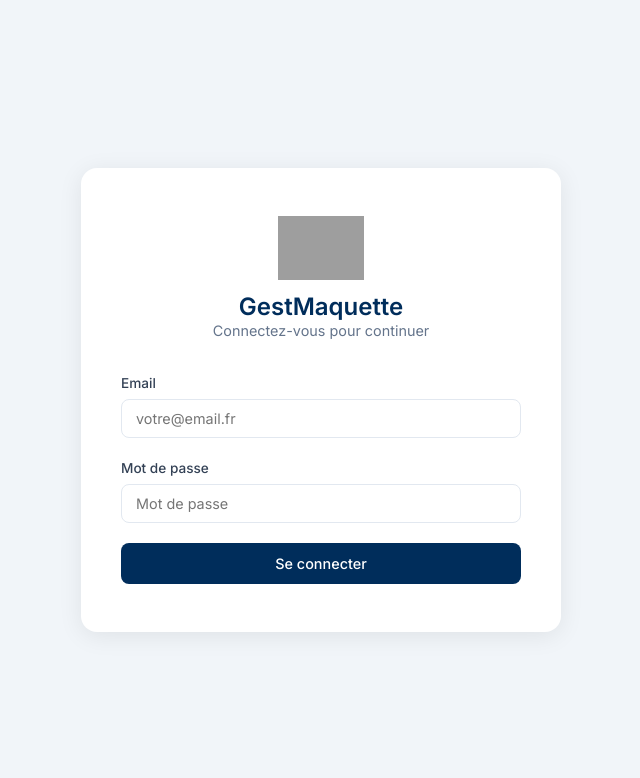
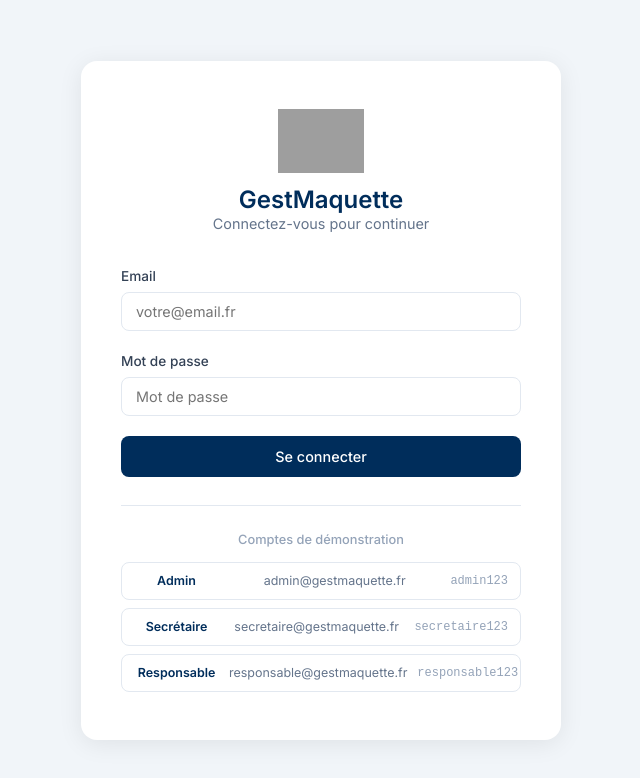
Before and after one commit to Hickstead00/projet_sysinfo_l3, an Angular app in the folder front/: page /login in a window 1280 px wide. Shown: the top 778 px of the page, without its empty margins (319-959 px from the left). Built offline with nearby package versions, Linux system fonts and the light colour scheme; no server answers; grey boxes are pictures that could not be loaded.

Commit message:
Modification de l'authentification via un pattern observer/observé et la bib rxjs, modification des droits de route pour la secretaire ainsi que de la landing page + affichage des comptes de test sur la page de login

```diff
--- a/front/src/app/app.routes.ts
+++ b/front/src/app/app.routes.ts
@@ -5,14 +5,16 @@ import { UEComponent } from './component/ue/ue';
 import { ParametresComponent } from './component/parametres/parametres';
 import { MaquettesComponent } from './component/maquettes/maquettes';
 import { LoginComponent } from './component/login/login';
+import { AccueilComponent } from './component/accueil/accueil';
 import { authGuard } from './guard/auth.guard';
 
 export const routes: Routes = [
   { path: 'login', component: LoginComponent },
+  { path: 'accueil', component: AccueilComponent, canActivate: [authGuard] },
   { path: 'gestionTags', component: GestionTags, canActivate: [authGuard] },
   { path: 'enseignants', component: Enseignants, canActivate: [authGuard] },
   { path: 'ue', component: UEComponent, canActivate: [authGuard] },
   { path: 'parametres', component: ParametresComponent, canActivate: [authGuard] },
-  { path: 'maquettes', component: MaquettesComponent, canActivate: [authGuard] },
-  { path: '', redirectTo: 'maquettes', pathMatch: 'full' },
+  { path: 'maquettes', component: MaquettesComponent, canActivate: [authGuard], data: { roles: ['RESPONSABLE', 'ADMIN'] } },
+  { path: '', redirectTo: 'accueil', pathMatch: 'full' },
 ];
--- /dev/null
+++ b/front/src/app/component/accueil/accueil.html
@@ -0,0 +1,68 @@
+<div class="accueil-container">
+
+  <div class="hero">
+    <img src="/logo.png" alt="GestMaquette" class="hero-logo">
+    <h1>Bienvenue sur <span class="brand">GestMaquette</span></h1>
+    @if (utilisateur) {
+      <p class="hero-subtitle">Connecté en tant que <strong>{{ utilisateur.nomUtilisateur }}</strong></p>
+    }
+  </div>
+
+  <p class="description">
+    GestMaquette est une plateforme de gestion des maquettes pédagogiques développée pour
+    l'Université d'Orléans. Elle permet de concevoir, organiser et valider les cursus
+    universitaires de la Licence au Master.
+  </p>
+
+  <div class="features-grid">
+
+    <div class="feature-card">
+      <div class="feature-icon">🎓</div>
+      <h3>Maquettes</h3>
+      <p>Créez et organisez vos maquettes pédagogiques par glisser-déposer.
+        Validez les ECTS, les prérequis et le budget en temps réel.</p>
+    </div>
+
+    <div class="feature-card">
+      <div class="feature-icon">📚</div>
+      <h3>Unités d'Enseignement</h3>
+      <p>Gérez le catalogue d'UE avec leurs volumes horaires (CM, TD, TP),
+        crédits ECTS, prérequis et équipes pédagogiques.</p>
+    </div>
+
+    <div class="feature-card">
+      <div class="feature-icon">👥</div>
+      <h3>Enseignants</h3>
+      <p>Administrez les enseignants, leurs compétences et leurs affectations
+        aux différentes unités d'enseignement.</p>
+    </div>
+
+    <div class="feature-card">
+      <div class="feature-icon">🏷️</div>
+      <h3>Tags</h3>
+      <p>Organisez les UE et enseignants par domaines de compétences grâce
+        à un système de tags colorés.</p>
+    </div>
+
+    <div class="feature-card">
+      <div class="feature-icon">⚙️</div>
+      <h3>Paramètres</h3>
+      <p>Configurez les tarifs horaires, le budget maximal et les alertes
+        de validation pour vos maquettes.</p>
+    </div>
+
+    <div class="feature-card">
+      <div class="feature-icon">📄</div>
+      <h3>Export PDF</h3>
+      <p>Exportez vos maquettes finalisées au format PDF pour archivage
+        et diffusion auprès des équipes.</p>
+    </div>
+
+  </div>
+
+  <div class="credits">
+    <p>Projet Système d'Information — L3 MIAGE, Université d'Orléans</p>
+    <p class="team">AMGHAR Gassien · BODIN Virgile · DELAHAYE Antoine</p>
+  </div>
+
+</div>
--- /dev/null
+++ b/front/src/app/component/accueil/accueil.scss
@@ -0,0 +1,106 @@
+@import url('https://fonts.googleapis.com/css2?family=Inter:wght@400;500;600;700&display=swap');
+
+.accueil-container {
+  max-width: 960px;
+  margin: 0 auto;
+  padding: 48px 32px 64px;
+  font-family: 'Inter', sans-serif;
+}
+
+.hero {
+  text-align: center;
+  margin-bottom: 32px;
+}
+
+.hero-logo {
+  height: 80px;
+  margin-bottom: 16px;
+}
+
+.hero h1 {
+  font-size: 1.8rem;
+  font-weight: 700;
+  color: #1e2a3a;
+  margin: 0 0 8px;
+}
+
+.brand {
+  color: #002d5b;
+}
+
+.hero-subtitle {
+  color: #64748b;
+  font-size: 0.95rem;
+  margin: 0;
+}
+
+.description {
+  text-align: center;
+  color: #475569;
+  font-size: 0.95rem;
+  line-height: 1.6;
+  max-width: 680px;
+  margin: 0 auto 40px;
+}
+
+.features-grid {
+  display: grid;
+  grid-template-columns: repeat(3, 1fr);
+  gap: 20px;
+  margin-bottom: 48px;
+}
+
+.feature-card {
+  background: white;
+  border: 1px solid #e2e8f0;
+  border-radius: 12px;
+  padding: 24px;
+  transition: box-shadow 0.2s ease, border-color 0.2s ease;
+
+  &:hover {
+    border-color: #cbd5e1;
+    box-shadow: 0 4px 12px rgba(0, 0, 0, 0.06);
+  }
+}
+
+.feature-icon {
+  font-size: 1.6rem;
+  margin-bottom: 12px;
+}
+
+.feature-card h3 {
+  font-size: 0.95rem;
+  font-weight: 600;
+  color: #1e2a3a;
+  margin: 0 0 8px;
+}
+
+.feature-card p {
+  font-size: 0.82rem;
+  color: #64748b;
+  line-height: 1.5;
+  margin: 0;
+}
+
+.credits {
+  text-align: center;
+  padding-top: 32px;
+  border-top: 1px solid #e2e8f0;
+}
+
+.credits p {
+  color: #94a3b8;
+  font-size: 0.82rem;
+  margin: 0 0 4px;
+}
+
+.credits .team {
+  font-weight: 500;
+  color: #64748b;
+}
+
+@media (max-width: 768px) {
+  .features-grid {
+    grid-template-columns: 1fr;
+  }
+}
--- /dev/null
+++ b/front/src/app/component/accueil/accueil.ts
@@ -0,0 +1,20 @@
+import { Component, OnInit } from '@angular/core';
+import { AuthService } from '../../service/auth-service';
+import { AuthResponse } from '../../model/auth-response';
+
+@Component({
+  selector: 'app-accueil',
+  templateUrl: './accueil.html',
+  styleUrl: './accueil.scss',
+})
+export class AccueilComponent implements OnInit {
+  utilisateur: AuthResponse | null = null;
+
+  constructor(private authService: AuthService) {}
+
+  ngOnInit(): void {
+    this.authService.me().subscribe({
+      next: (user) => this.utilisateur = user,
+    });
+  }
+}
--- a/front/src/app/component/login/login.html
+++ b/front/src/app/component/login/login.html
@@ -22,5 +22,26 @@
 
       <button type="submit">Se connecter</button>
     </form>
+
+    <div class="demo-section">
+      <p class="demo-title">Comptes de démonstration</p>
+      <div class="demo-comptes">
+        <div class="demo-compte" (click)="remplirDemo('admin@gestmaquette.fr', 'admin123')">
+          <span class="demo-role">Admin</span>
+          <span class="demo-email">admin&#64;gestmaquette.fr</span>
+          <span class="demo-mdp">admin123</span>
+        </div>
+        <div class="demo-compte" (click)="remplirDemo('secretaire@gestmaquette.fr', 'secretaire123')">
+          <span class="demo-role">Secrétaire</span>
+          <span class="demo-email">secretaire&#64;gestmaquette.fr</span>
+          <span class="demo-mdp">secretaire123</span>
+        </div>
+        <div class="demo-compte" (click)="remplirDemo('responsable@gestmaquette.fr', 'responsable123')">
+          <span class="demo-role">Responsable</span>
+          <span class="demo-email">responsable&#64;gestmaquette.fr</span>
+          <span class="demo-mdp">responsable123</span>
+        </div>
+      </div>
+    </div>
   </div>
 </div>
--- a/front/src/app/component/login/login.scss
+++ b/front/src/app/component/login/login.scss
@@ -93,3 +93,58 @@ button {
     background-color: #001d3d;
   }
 }
+
+.demo-section {
+  margin-top: 28px;
+  padding-top: 24px;
+  border-top: 1px solid #e2e8f0;
+}
+
+.demo-title {
+  font-size: 0.8rem;
+  color: #94a3b8;
+  text-align: center;
+  margin: 0 0 12px;
+  font-weight: 500;
+}
+
+.demo-comptes {
+  display: flex;
+  flex-direction: column;
+  gap: 8px;
+}
+
+.demo-compte {
+  display: flex;
+  align-items: center;
+  gap: 10px;
+  padding: 8px 12px;
+  border: 1px solid #e2e8f0;
+  border-radius: 8px;
+  cursor: pointer;
+  transition: all 0.2s;
+
+  &:hover {
+    border-color: #002d5b;
+    background-color: #f8fafc;
+  }
+}
+
+.demo-role {
+  font-size: 0.78rem;
+  font-weight: 600;
+  color: #002d5b;
+  min-width: 85px;
+}
+
+.demo-email {
+  font-size: 0.78rem;
+  color: #64748b;
+  flex: 1;
+}
+
+.demo-mdp {
+  font-size: 0.75rem;
+  color: #94a3b8;
+  font-family: monospace;
+}
--- a/front/src/app/component/login/login.ts
+++ b/front/src/app/component/login/login.ts
@@ -16,10 +16,15 @@ export class LoginComponent {
 
   constructor(private authService: AuthService, private router: Router) {}
 
+  remplirDemo(email: string, motDePasse: string) {
+    this.email = email;
+    this.motDePasse = motDePasse;
+  }
+
   onSubmit() {
     this.erreur = '';
     this.authService.login(this.email, this.motDePasse).subscribe({
-      next: () => this.router.navigate(['/maquettes']),
+      next: () => this.router.navigate(['/accueil']),
       error: () => this.erreur = 'Email ou mot de passe incorrect.',
     });
   }
--- a/front/src/app/component/navbar/navbar.html
+++ b/front/src/app/component/navbar/navbar.html
@@ -1,9 +1,9 @@
 <nav class="navbar">
 
-    <div class="nav-logo">
+    <a class="nav-logo" routerLink="/accueil">
         <img src="/logo.png" alt="logo" class="logo-icon">
         <span class="logo-text">GestMaquette</span>
-    </div>
+    </a>
 
     <div class="nav-separator"></div>
 
@@ -11,14 +11,14 @@
         <li><a routerLink="/gestionTags" routerLinkActive="active">Tags</a></li>
         <li><a routerLink="/enseignants" routerLinkActive="active">Enseignants</a></li>
         <li><a routerLink="/ue" routerLinkActive="active">UEs</a></li>
-        @if (utilisateur?.role != "SECRETAIRE"){
+        @if ((utilisateur$ | async)?.role != "SECRETAIRE"){
           <li><a routerLink="/maquettes" routerLinkActive="active">Maquettes</a></li>
         }
     </ul>
 
     <ul class="nav-links-right">
         <li><a routerLink="/parametres" routerLinkActive="active">Paramètres</a></li>
-        @if (utilisateur) {
+        @if (utilisateur$ | async; as utilisateur) {
           <li><div class="user-avatar" [style.background]="getAvatarColor(utilisateur.nomUtilisateur)">
             {{ utilisateur.nomUtilisateur[0] }}
           </div></li>
--- a/front/src/app/component/navbar/navbar.scss
+++ b/front/src/app/component/navbar/navbar.scss
@@ -17,6 +17,8 @@
   display: flex;
   align-items: center;
   gap: 10px;
+  text-decoration: none;
+  cursor: pointer;
 }
 
 .logo-icon {
--- a/front/src/app/component/navbar/navbar.ts
+++ b/front/src/app/component/navbar/navbar.ts
@@ -1,30 +1,28 @@
 import { Component, OnInit } from '@angular/core';
 import { Router, RouterLink, RouterLinkActive } from '@angular/router';
+import { AsyncPipe } from '@angular/common';
 import { AuthService } from '../../service/auth-service';
-import { AuthResponse } from '../../model/auth-response';
 
 @Component({
   selector: 'app-navbar',
-  imports: [RouterLink, RouterLinkActive],
+  imports: [RouterLink, RouterLinkActive, AsyncPipe],
   templateUrl: './navbar.html',
   styleUrl: './navbar.scss',
 })
 export class Navbar implements OnInit {
-  utilisateur: AuthResponse | null = null;
+  utilisateur$!: typeof this.authService.utilisateur$;
 
   constructor(private authService: AuthService, private router: Router) {}
 
   ngOnInit() {
-    this.authService.me().subscribe({
-      next: (user) => this.utilisateur = user,
-      error: () => this.utilisateur = null,
-    });
+    this.utilisateur$ = this.authService.utilisateur$;
+    this.authService.me().subscribe();
   }
 
   deconnexion() {
-    this.authService.logout().subscribe(() => {
-      this.utilisateur = null;
-      this.router.navigate(['/login']);
+    this.authService.logout().subscribe({
+      next: () => this.router.navigate(['/login']),
+      error: () => this.router.navigate(['/login']),
     });
   }
 
--- a/front/src/app/guard/auth.guard.ts
+++ b/front/src/app/guard/auth.guard.ts
@@ -1,14 +1,21 @@
 import { inject } from '@angular/core';
-import { CanActivateFn, Router } from '@angular/router';
+import { ActivatedRouteSnapshot, CanActivateFn, Router } from '@angular/router';
 import { AuthService } from '../service/auth-service';
 import { map, catchError, of } from 'rxjs';
 
-export const authGuard: CanActivateFn = () => {
+export const authGuard: CanActivateFn = (route: ActivatedRouteSnapshot) => {
   const authService = inject(AuthService);
   const router = inject(Router);
 
   return authService.me().pipe(
-    map(() => true),
+    map((user) => {
+      const roles: string[] | undefined = route.data['roles'];
+      if (roles && !roles.includes(user.role)) {
+        router.navigate(['/accueil']);
+        return false;
+      }
+      return true;
+    }),
     catchError(() => {
       router.navigate(['/login']);
       return of(false);
--- a/front/src/app/service/auth-service.ts
+++ b/front/src/app/service/auth-service.ts
@@ -1,23 +1,31 @@
 import { HttpClient } from '@angular/common/http';
 import { Injectable } from '@angular/core';
-import { Observable } from 'rxjs';
+import { BehaviorSubject, Observable, tap } from 'rxjs';
 import { AuthResponse } from '../model/auth-response';
 
 @Injectable({ providedIn: 'root' })
 export class AuthService {
   private apiAuth = 'http://localhost:8080/api/auth';
+  private utilisateurSubject = new BehaviorSubject<AuthResponse | null>(null);
+  utilisateur$ = this.utilisateurSubject.asObservable();
 
   constructor(private http: HttpClient) {}
 
   login(email: string, motDePasse: string): Observable<AuthResponse> {
-    return this.http.post<AuthResponse>(this.apiAuth + '/login', { email, motDePasse });
+    return this.http.post<AuthResponse>(this.apiAuth + '/login', { email, motDePasse }).pipe(
+      tap((user) => this.utilisateurSubject.next(user)),
+    );
   }
 
   logout(): Observable<any> {
-    return this.http.post(this.apiAuth + '/logout', {});
+    return this.http.post(this.apiAuth + '/logout', {}).pipe(
+      tap(() => this.utilisateurSubject.next(null)),
+    );
   }
 
   me(): Observable<AuthResponse> {
-    return this.http.get<AuthResponse>(this.apiAuth + '/me');
+    return this.http.get<AuthResponse>(this.apiAuth + '/me').pipe(
+      tap((user) => this.utilisateurSubject.next(user)),
+    );
   }
 }
```
